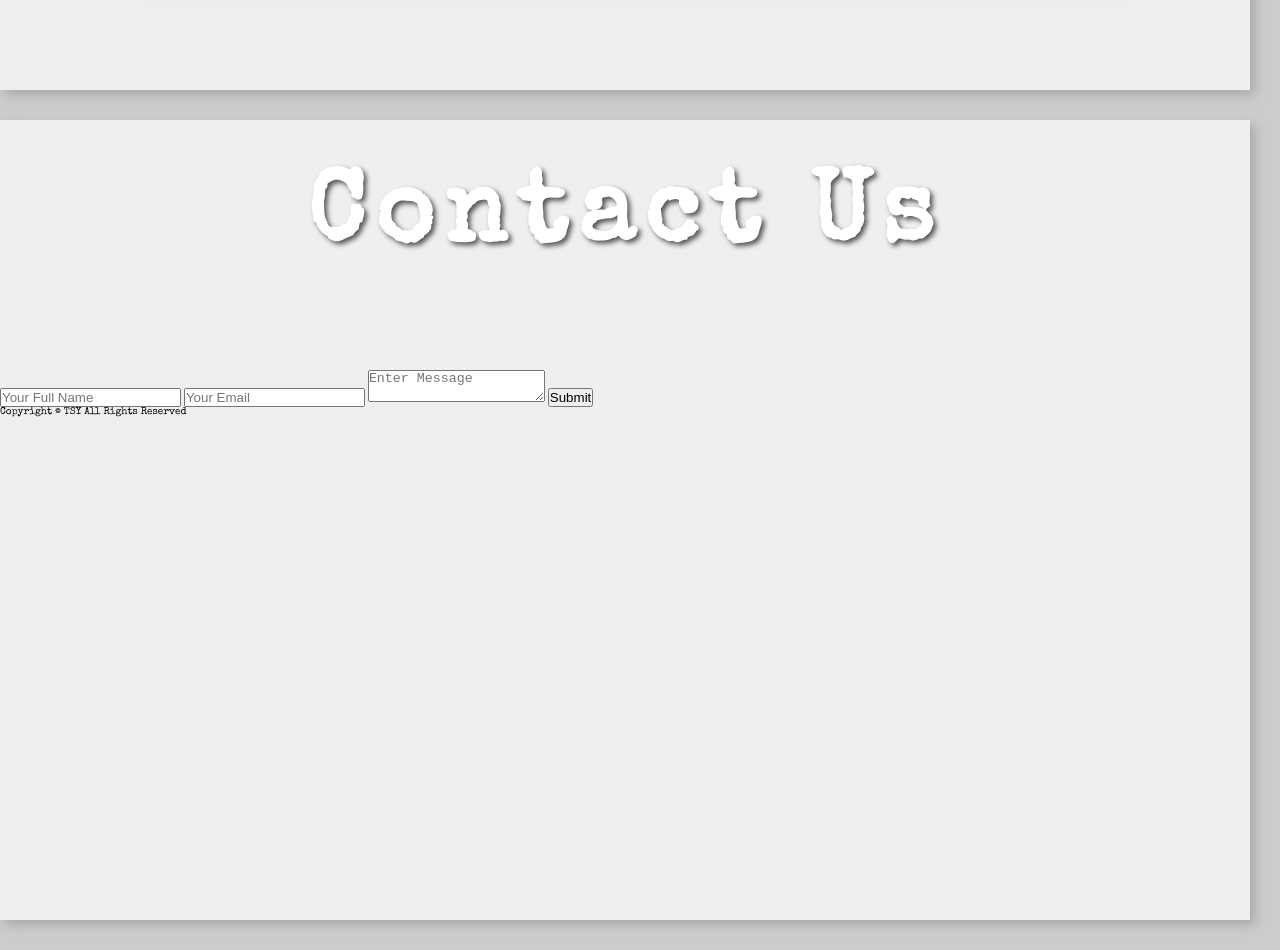
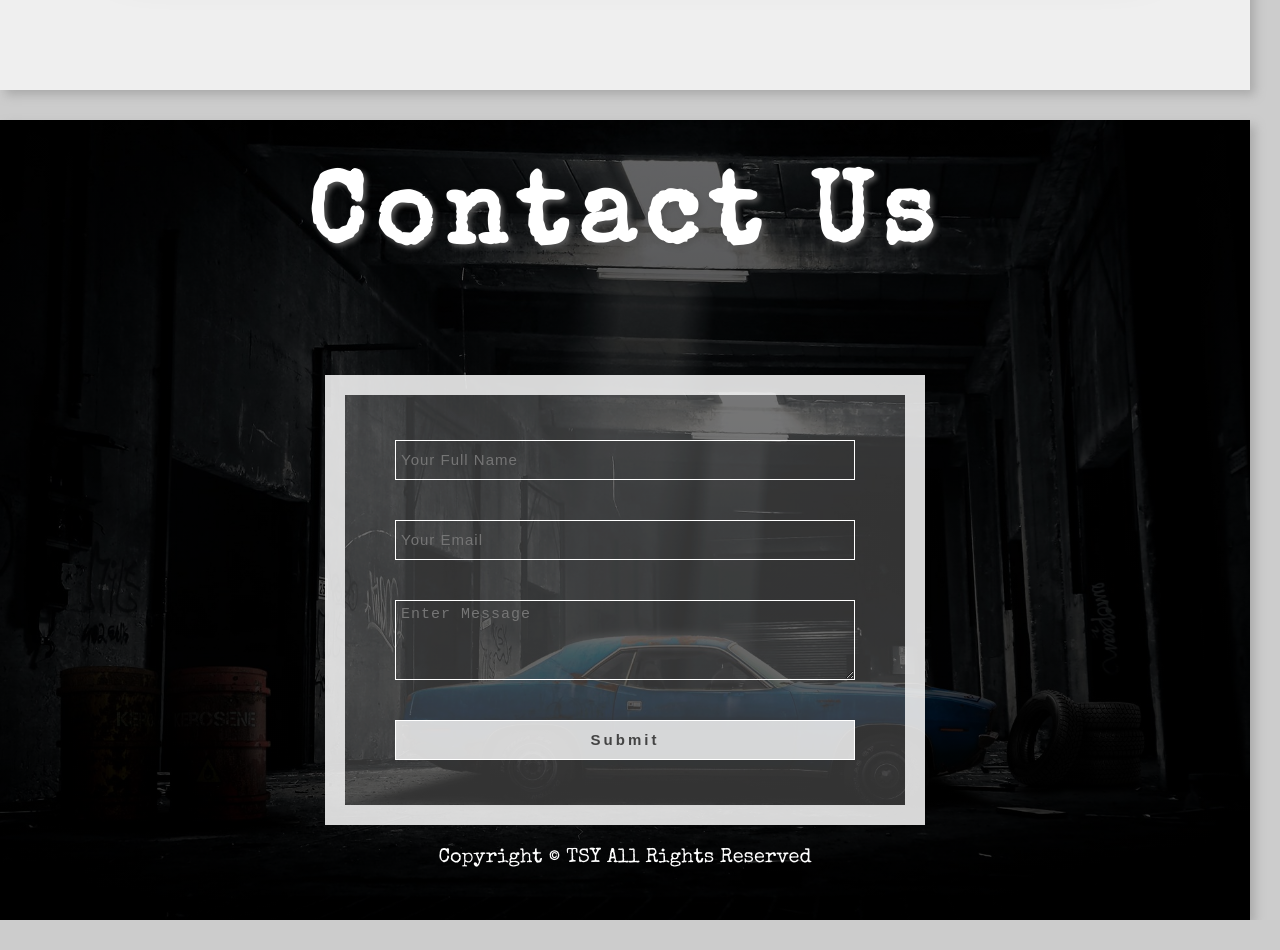
Before and after one commit to DiegoMutre/classic-cars-template, a plain HTML site: page index.html in a window 1280 px wide. Shown: the part 3200-4150 px from the top of the page. After the commit the page ends 4120 px from the top, so only its background shows below. Drawn offline with nearby package versions, Linux system fonts and the light colour scheme.

Commit message:
Create Section 5 styles

```diff
--- a/css/styles.css
+++ b/css/styles.css
@@ -327,8 +327,14 @@ section {
 .section-4 {
     display: flex;
     flex-direction: column;
-    height: 100vh;
+    height: auto;
     justify-content: space-between;
+}
+
+@media (min-width: 768px) {
+    .section-4 {
+        height: 100vh;
+    }
 }
 
 .gallery {
@@ -408,3 +414,87 @@ section {
 }
 
 /* End of Section 4 Styles */
+
+/* Section 5 Styles */
+
+.section-5 {
+    align-items: center;
+    background: linear-gradient(rgba(0, 0, 0, 0.6), rgba(0, 0, 0, 0.8)),
+        url("../images/bg-section5.jpg") center no-repeat;
+    background-size: cover;
+    display: flex;
+    flex-direction: column;
+    height: auto;
+    justify-content: space-around;
+    margin-bottom: 0;
+}
+
+@media (min-width: 768px) {
+    .section-5 {
+        height: 100vh;
+    }
+}
+
+.contact-form {
+    background-color: rgba(255, 255, 255, 0.2);
+    border: 2rem solid rgba(255, 255, 255, 0.8);
+    display: flex;
+    flex-direction: column;
+    height: 45rem;
+    justify-content: center;
+    padding: 5rem;
+    width: 25rem;
+}
+
+@media (min-width: 375px) {
+    .contact-form {
+        width: 30rem;
+    }
+}
+
+@media (min-width: 768px) {
+    .contact-form {
+        width: 60rem;
+    }
+}
+
+.contact-form input,
+.contact-form textarea {
+    background-color: transparent;
+    border: 0.1rem solid #fff;
+    color: #fff;
+    flex-shrink: 0;
+    font-size: 1.5rem;
+    height: 4rem;
+    letter-spacing: 0.1rem;
+    margin: 2rem 0;
+    padding: 0.5rem;
+    transition: background-color 0.5s;
+    width: 100%;
+}
+
+.contact-form textarea {
+    max-width: 100%;
+    min-height: 8rem;
+}
+
+.form-input:focus {
+    background-color: rgba(255, 255, 255, 0.5);
+}
+
+.contact-form .form-btn {
+    background-color: rgba(255, 255, 255, 0.8);
+    color: #444;
+    cursor: pointer;
+    font-weight: 600;
+    letter-spacing: 0.3rem;
+}
+
+.copyright {
+    color: #fff;
+    font-size: 2rem;
+    font-weight: 300;
+    margin-top: 2rem;
+    text-align: center;
+}
+/* End of Section 5 Styles */
```
